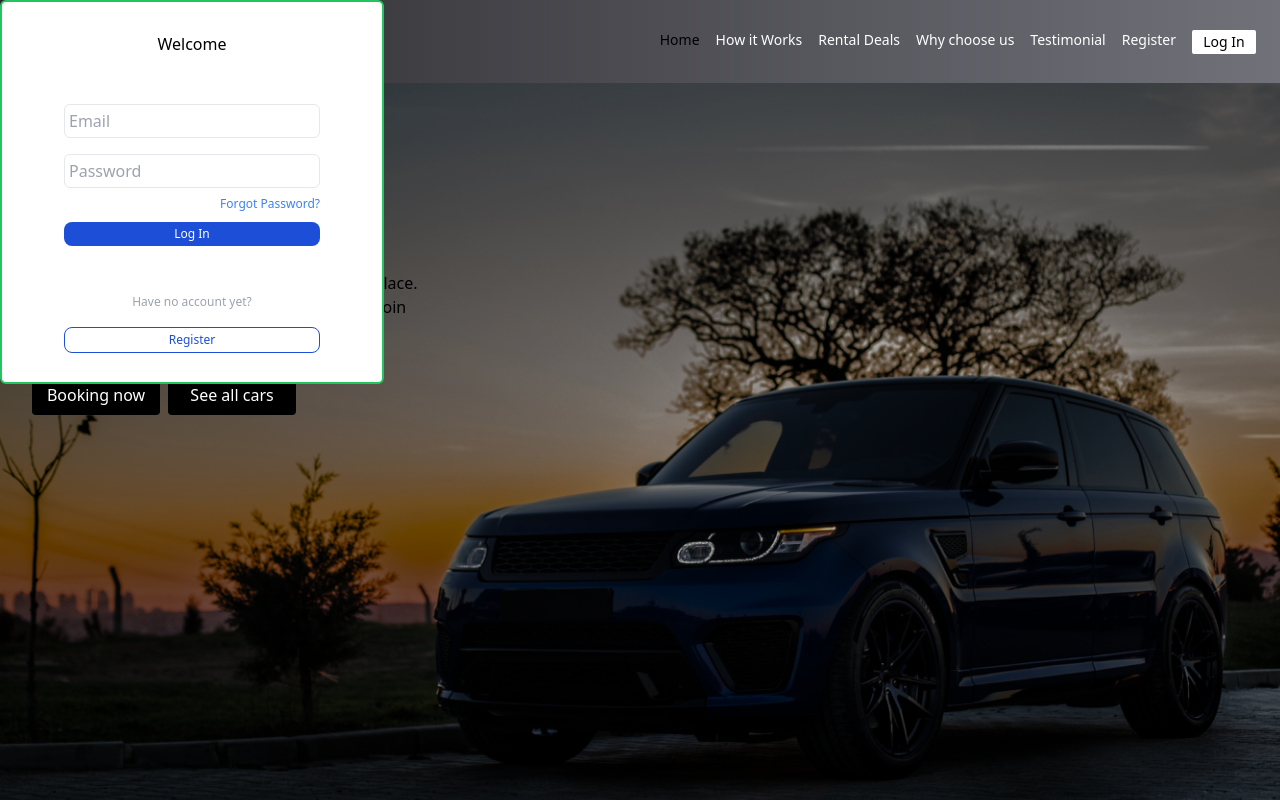
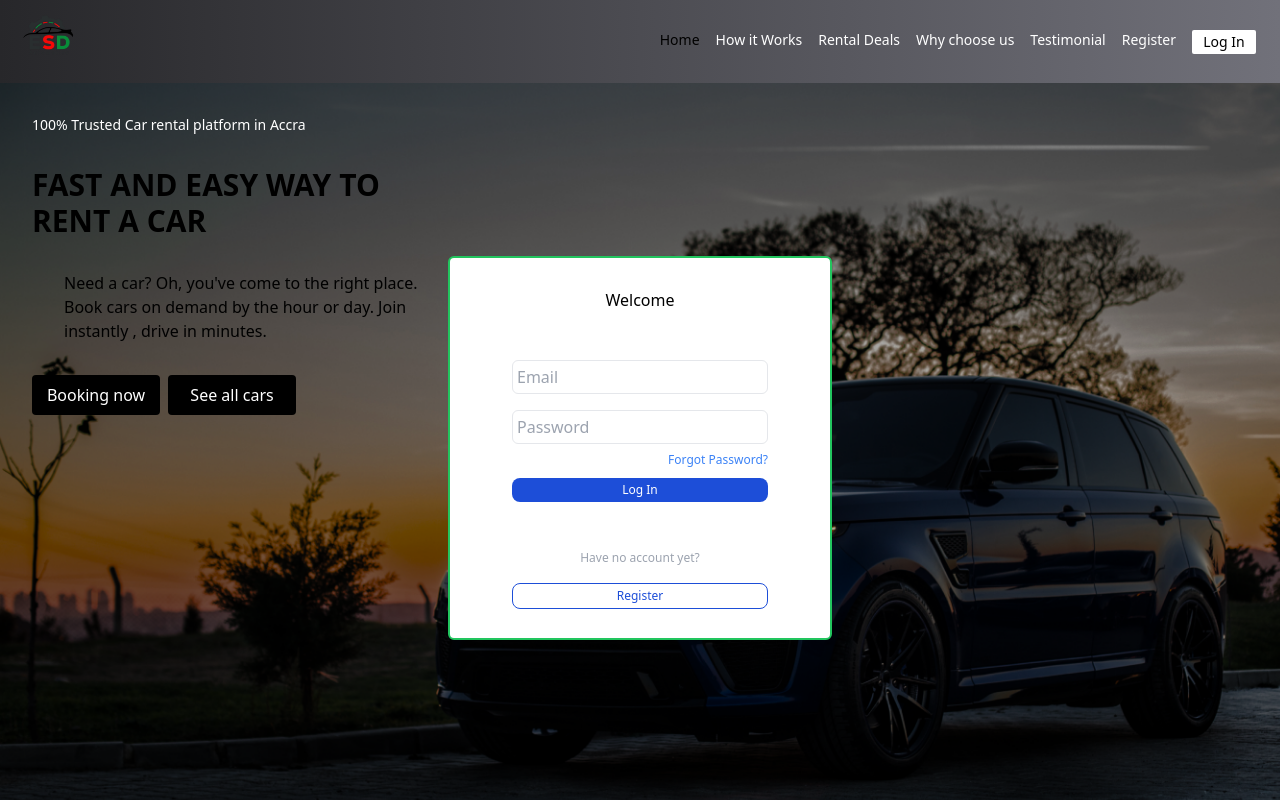
Before and after one commit to ESD-project/ESD-website, a React (Create React App) app: page / in a window 1280 px wide. Both pictures are taken after a click on the item "Log In". Shown: the top 800 px of the page. Built offline with nearby package versions, Linux system fonts and the light colour scheme.

Commit message:
style fix to login modal

```diff
--- a/src/components/LogIn.js
+++ b/src/components/LogIn.js
@@ -7,7 +7,7 @@ const LogIn = ({visible,onClose}) => {
       };
 
     return (
-        <div id="backdrop " onClick={handleOnBackDropClick} className=" fixed    z-10 bg-white   h-96    w-96 m-auto  border-2 rounded-md flex flex-row   border-green-500">
+        <div id="backdrop " onClick={handleOnBackDropClick} className=" fixed top-64 left-0 right-0   z-10 bg-white   h-96    w-96 m-auto  border-2 rounded-md flex flex-row   border-green-500">
             {/* <div className="w-60% px-32 bg-green-500 ">
               <div ><img src={logo} alt="" className="mt-52" /></div>
             </div> */}
```
